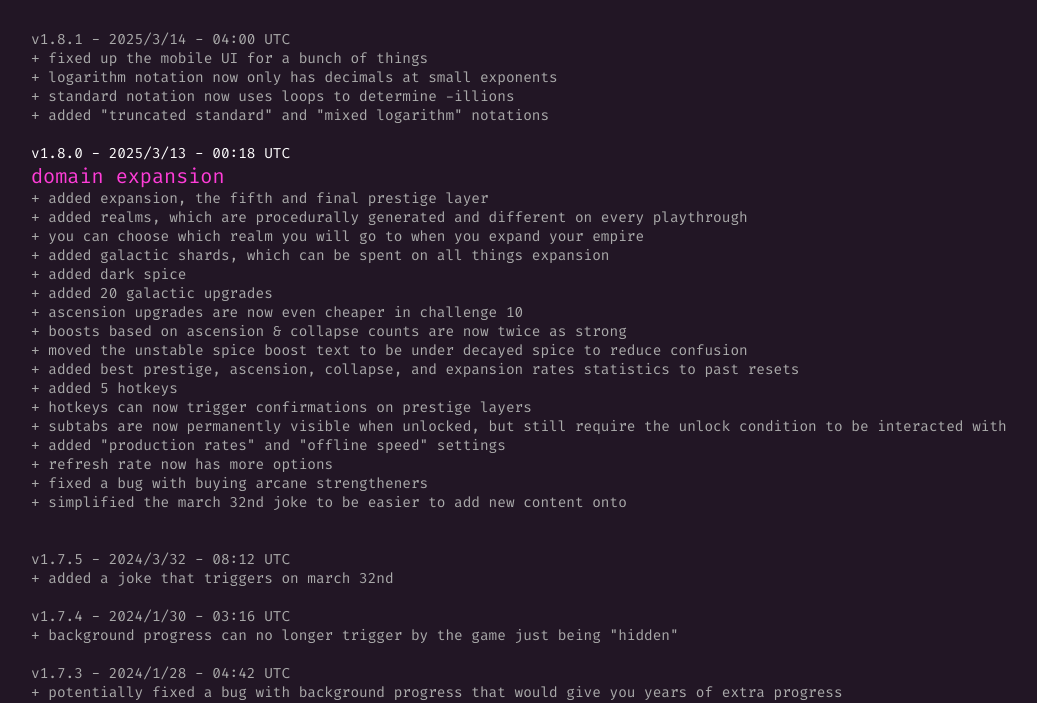
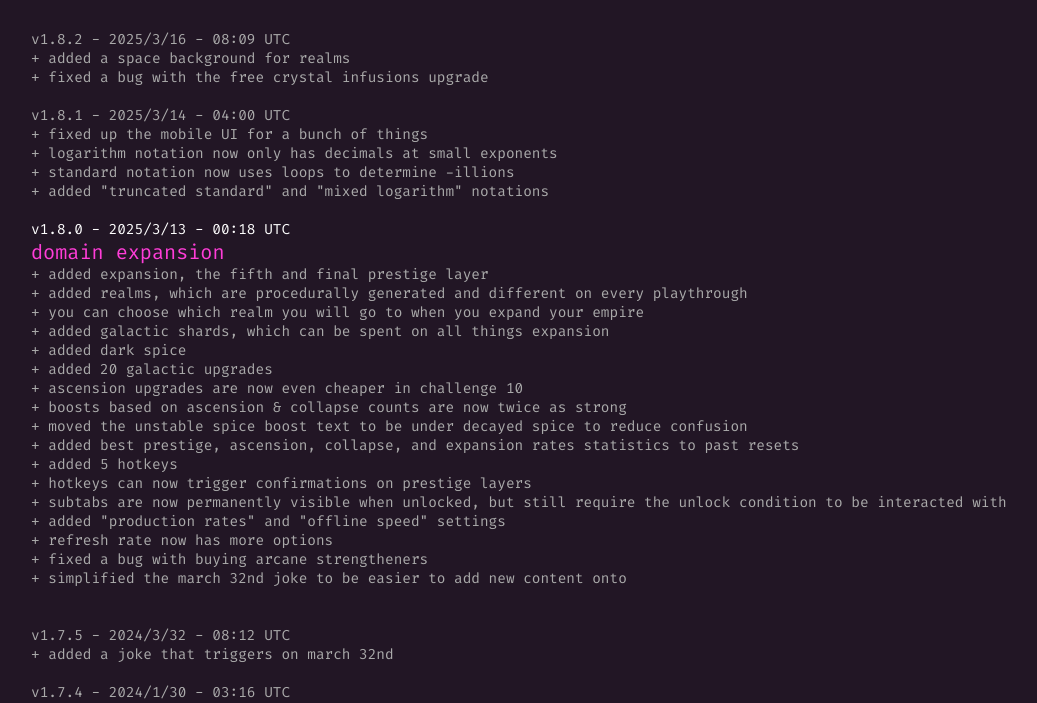
Before and after one commit to Zakuro98/Spice-Idle, a plain HTML site: page changelog.html in a window 1280 px wide. Shown: the part 89-792 px from the top of the page, without its empty margins (1-1038 px from the left). Drawn offline with Linux system fonts and the light colour scheme.

Commit message:
Update changelog.html

```diff
--- a/changelog.html
+++ b/changelog.html
@@ -12,6 +12,10 @@
             </p>
 
             <p class="change_minor">
+                v1.8.2 - 2025/3/16 - 08:09 UTC
+                <br>+ added a space background for realms
+                <br>+ fixed a bug with the free crystal infusions upgrade
+                <br><br>
                 v1.8.1 - 2025/3/14 - 04:00 UTC
                 <br>+ fixed up the mobile UI for a bunch of things
                 <br>+ logarithm notation now only has decimals at small exponents
```
